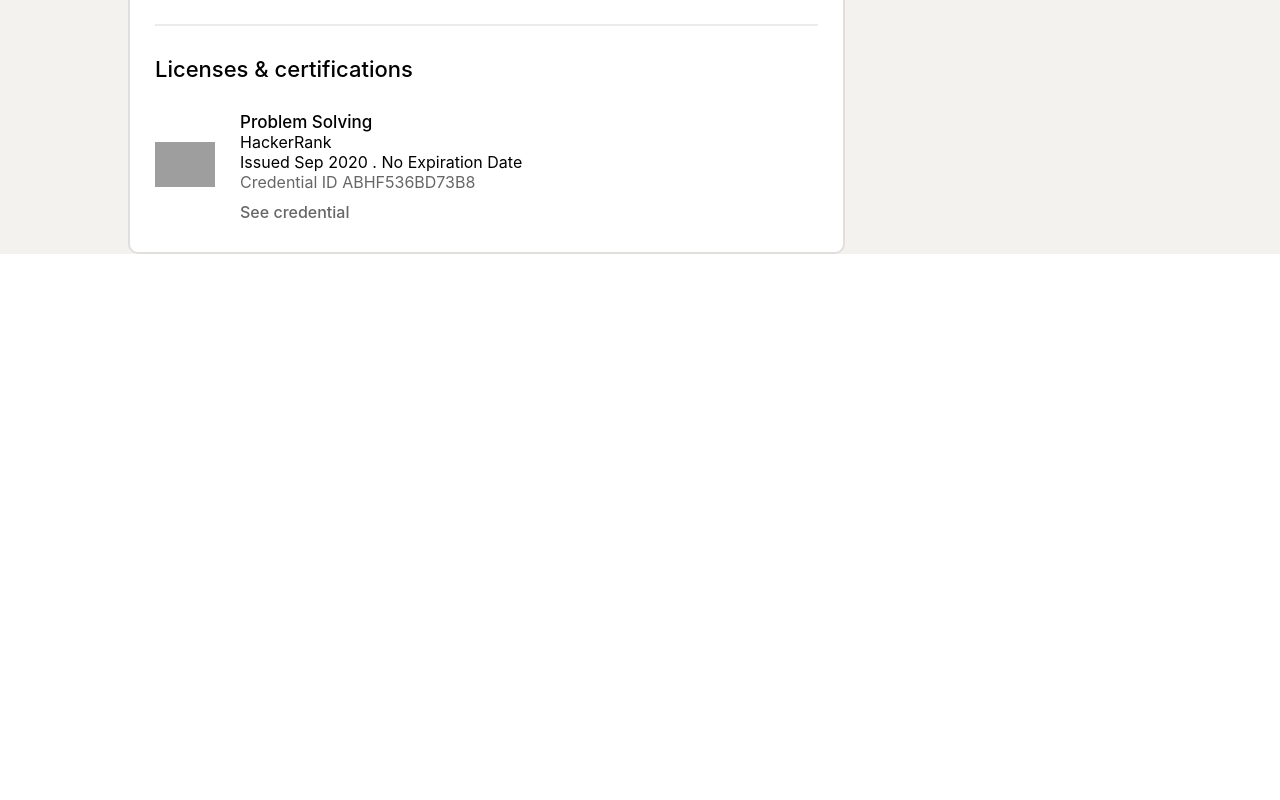
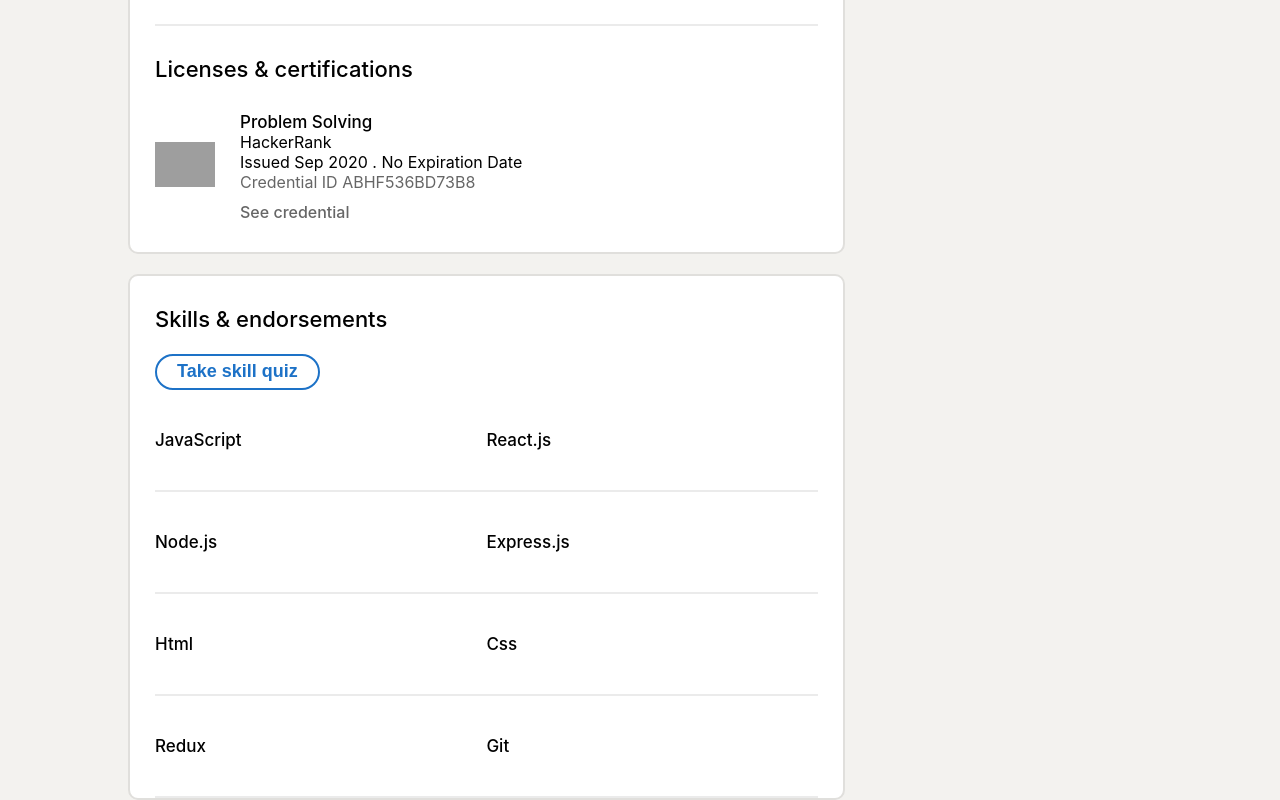
Before and after one commit to ks-1007/LinkedIn-project, a React (Create React App) app: page / in a window 1280 px wide. Shown: the part 1194-1994 px from the top of the page. Before the commit the page ends 1448 px from the top, so only its background shows below. Built offline with nearby package versions, Linux system fonts and the light colour scheme; grey boxes are pictures that could not be loaded.

Commit message:
worked on skills section

```diff
--- /dev/null
+++ b/src/Components/ProfilePage/Skills.jsx
@@ -0,0 +1,35 @@
+import styles from "./styles/ProfilePage.module.css"
+export function Skills() {
+  return (
+    <div className={styles.skillsCont}>
+      <p>Skills & endorsements</p>
+      <button>Take skill quiz</button>
+      <div>
+        <div>
+          <p>JavaScript</p>
+        </div>
+        <div>
+          <p>React.js</p>
+        </div>
+        <div>
+          <p>Node.js</p>
+        </div>
+        <div>
+          <p>Express.js</p>
+        </div>
+        <div>
+          <p>Html</p>
+        </div>
+        <div>
+          <p>Css</p>
+        </div>
+        <div>
+          <p>Redux</p>
+        </div>
+        <div>
+          <p>Git</p>
+        </div>
+      </div>
+    </div>
+  )
+}
--- a/src/Components/ProfilePage/styles/ProfilePage.module.css
+++ b/src/Components/ProfilePage/styles/ProfilePage.module.css
@@ -132,3 +132,45 @@
   width: 60px;
   margin-right: 25px;
 }
+
+/* Skills section */
+.skillsCont {
+  background-color: white;
+  border-radius: 10px;
+  border: 2px solid rgb(224, 223, 220);
+  padding: 0 25px;
+  margin-top: 20px;
+}
+.skillsCont > p {
+  font-size: 22px;
+  font-weight: 450;
+  margin-top: 30px !important;
+}
+.skillsCont > button {
+  height: 36px;
+  border-radius: 18px;
+  color: rgb(29, 114, 199);
+  background-color: white;
+  font-weight: bold;
+  font-size: 18px;
+  padding: 0 20px;
+  cursor: pointer;
+  border: 2px solid rgb(29, 114, 199);
+  margin-right: 10px;
+}
+.skillsCont > div > div {
+  height: 100px;
+  display: flex;
+  align-items: center;
+  border-bottom: 2px solid rgb(235, 235, 235);
+  font-size: 17px;
+  font-weight: 500;
+}
+.skillsCont > button:hover {
+  background-color: rgb(232, 243, 255);
+  border: 3px solid rgb(29, 114, 199);
+}
+.skillsCont > div {
+  display: grid;
+  grid-template-columns: 50% 50%;
+}
--- a/src/Pages/ProfilePage.jsx
+++ b/src/Pages/ProfilePage.jsx
@@ -1,6 +1,7 @@
 import { About } from "../Components/ProfilePage/About"
 import { Education } from "../Components/ProfilePage/Education"
 import { Hero } from "../Components/ProfilePage/Hero"
+import { Skills } from "../Components/ProfilePage/Skills"
 import styles from "../Components/ProfilePage/styles/ProfilePage.module.css"
 export function ProfilePage() {
   return (
@@ -9,6 +10,7 @@ export function ProfilePage() {
         <Hero />
         <About />
         <Education />
+        <Skills />
       </div>
       <div className={styles.rightSection}></div>
     </div>
```
